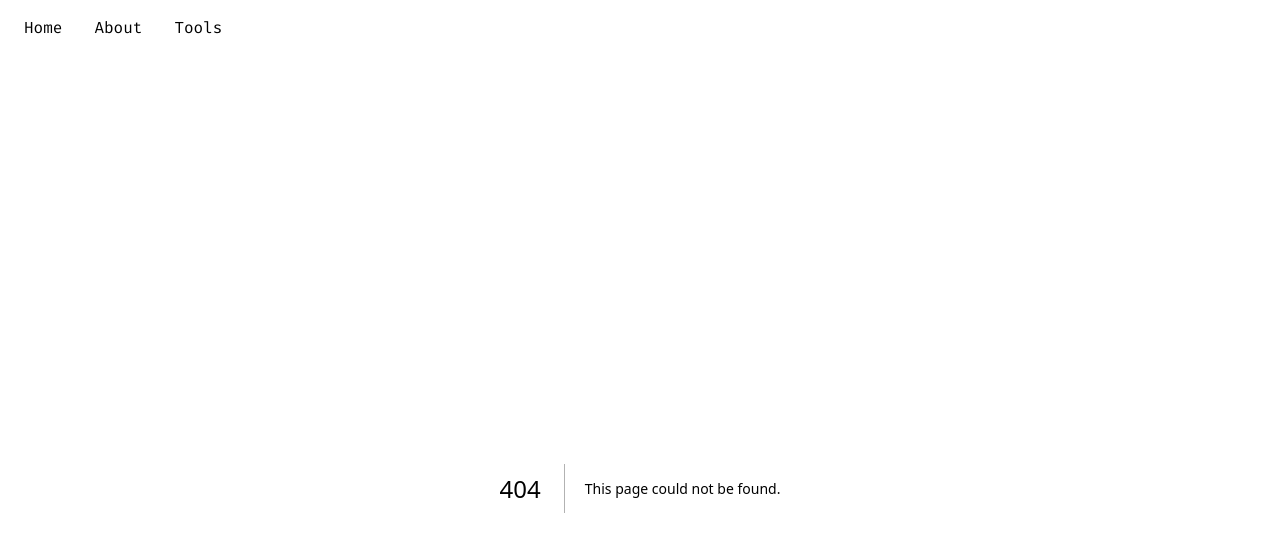
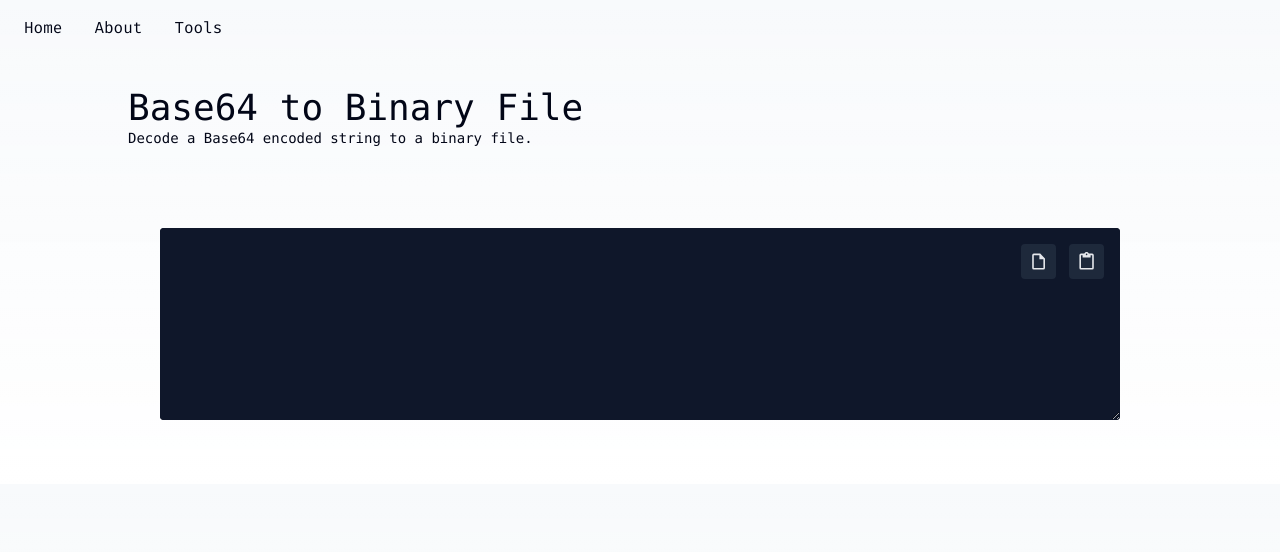
Before and after one commit to timmo001/developer-utilities-webapp, a Next.js app: page /tools/base64-to-binary in a window 1280 px wide. Before the commit this address had no page. Shown: the top 552 px of the page. Built offline with nearby package versions, Linux system fonts and the light colour scheme.

Commit message:
Add Base64 to Binary File

```diff
--- /dev/null
+++ b/src/app/tools/base64-to-binary/page.tsx
@@ -0,0 +1,17 @@
+import { Metadata } from "next";
+
+import Container from "@/components/shared/container";
+import Base64ToBinary from "@/components/base64-to-binary";
+
+export const metadata: Metadata = {
+  title: "Base64 to Binary File | Developer Utilities",
+  description: "Decode a Base64 encoded string to a binary file.",
+};
+
+export default async function Page(): Promise<JSX.Element> {
+  return (
+    <Container title="Base64 to Binary File" description={metadata.description!}>
+      <Base64ToBinary />
+    </Container>
+  );
+}
--- /dev/null
+++ b/src/components/base64-to-binary.tsx
@@ -0,0 +1,40 @@
+"use client";
+import { useState } from "react";
+
+import Input from "@/components/shared/input";
+
+export default function Base64ToBinary(): JSX.Element {
+  const [valueIn, setValueIn] = useState<string>("");
+
+  function handleSetValue(value: string): void {
+    setValueIn(value);
+
+    try {
+      // Decode the base64 encoded string to a binary file
+      const decoded = atob(value);
+
+      // Create a blob from the binary file
+      const blob = new Blob([decoded], { type: "application/octet-stream" });
+
+      // Create a URL from the blob
+      const url = URL.createObjectURL(blob);
+
+      // Create a link element to download the file
+      const link = document.createElement("a");
+      link.href = url;
+      link.download = "file";
+      link.click();
+
+      // Revoke the URL
+      URL.revokeObjectURL(url);
+    } catch (error) {
+      console.warn(error);
+    }
+  }
+
+  return (
+    <div className="flex flex-col items-center justify-center w-full p-8 rounded-lg">
+      <Input multiline value={valueIn} setValue={handleSetValue} />
+    </div>
+  );
+}
--- a/src/components/shared/links.tsx
+++ b/src/components/shared/links.tsx
@@ -23,6 +23,7 @@ export const linksData: LinksData = {
     href: "/tools",
     paths: [
       { title: "Base64 Decoder", href: "/tools/base64-decoder" },
+      { title: "Base64 to Binary File", href: "/tools/base64-to-binary" },
       { title: "Base64 Encoder", href: "/tools/base64-encoder" },
       { title: "JSON Formatter", href: "/tools/json-formatter" },
       { title: "JSON Minifier", href: "/tools/json-minifier" },
```
